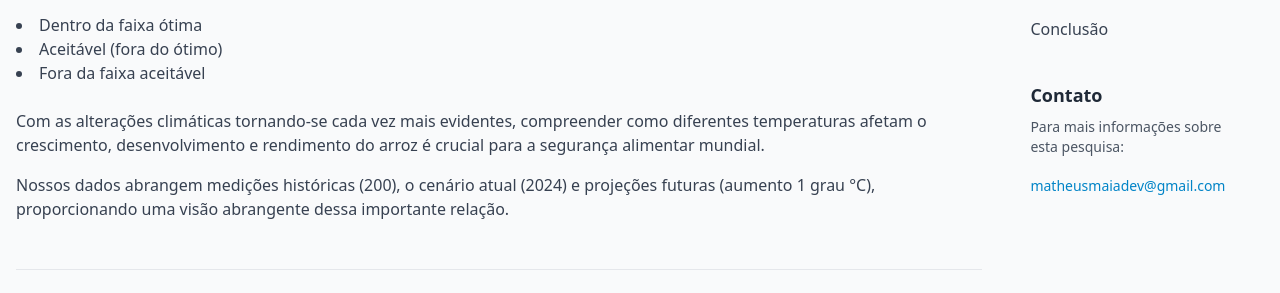
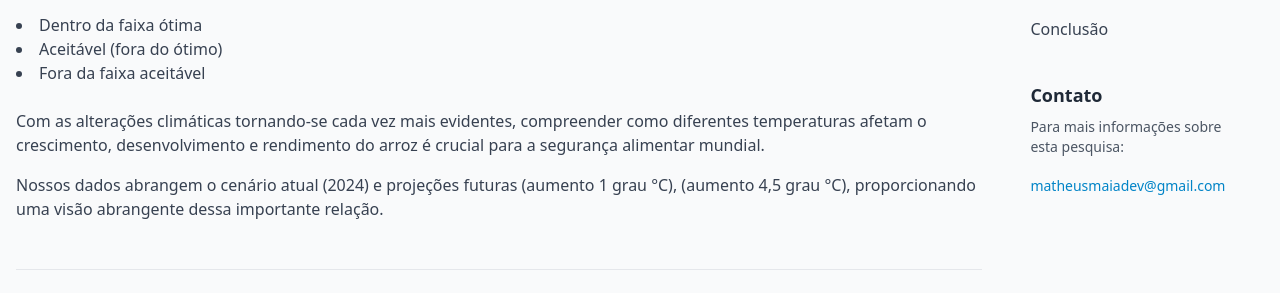
Before and after one commit to Matheus-Maia/RiceTemp_Research, a plain HTML site: page index.html in a window 1280 px wide. Shown: the part 279-572 px from the top of the page. Drawn offline with nearby package versions, Linux system fonts and the light colour scheme.

Commit message:
Update index.html

```diff
--- a/index.html
+++ b/index.html
@@ -92,8 +92,8 @@
                     <p class="mb-4"><br>Com as alterações climáticas tornando-se cada vez mais evidentes, compreender como
                         diferentes temperaturas afetam o crescimento, desenvolvimento e rendimento do arroz é crucial
                         para a segurança alimentar mundial.</p>
-                    <p>Nossos dados abrangem medições históricas (200), o cenário atual (2024) e projeções futuras
-                        (aumento 1 grau °C), proporcionando uma visão abrangente dessa importante relação.</p>
+                    <p>Nossos dados abrangem o cenário atual (2024) e projeções futuras
+                        (aumento 1 grau °C), (aumento 4,5 grau °C), proporcionando uma visão abrangente dessa importante relação.</p>
                 </div>
             </section>
 
```
